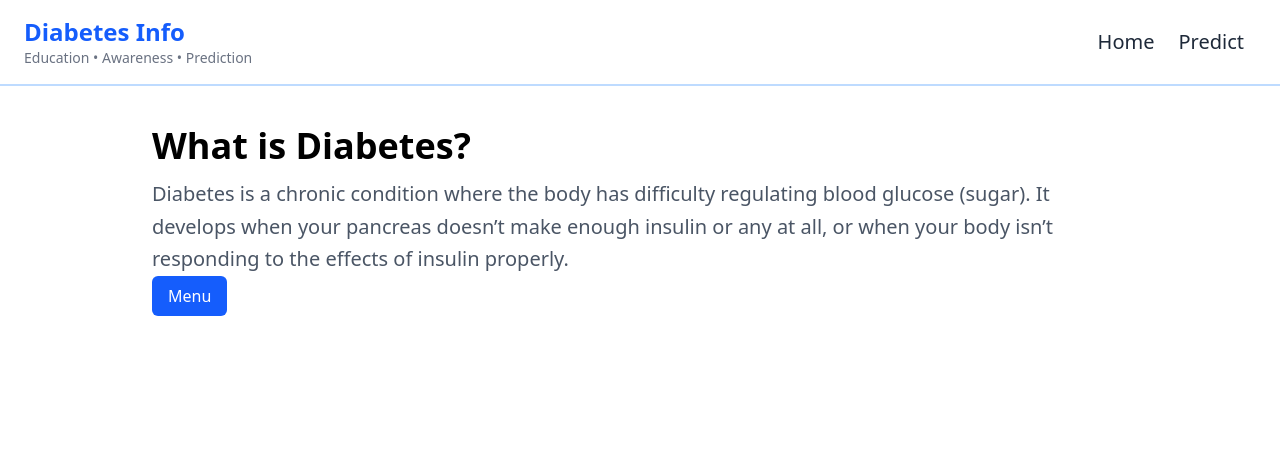
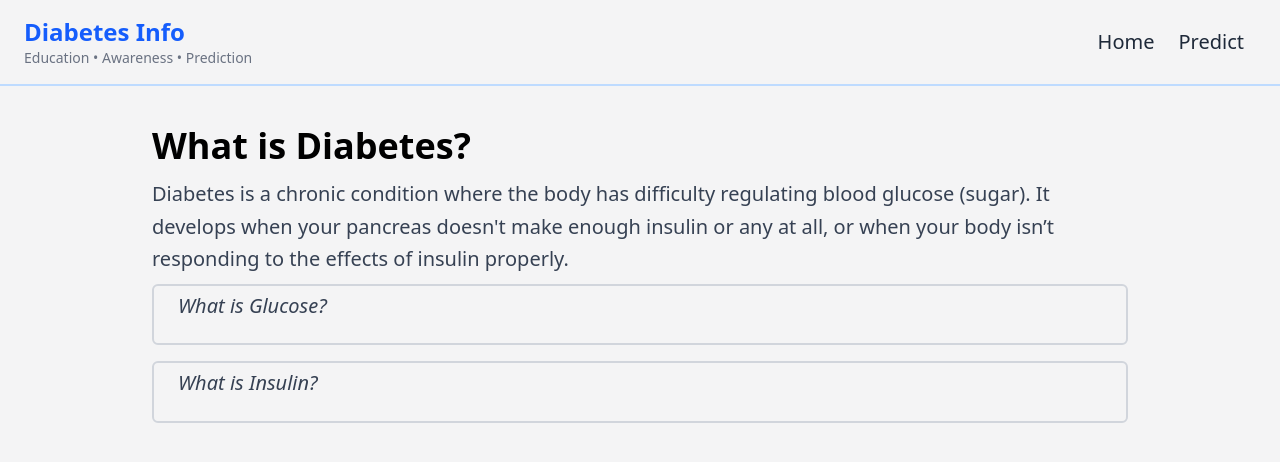
Before and after one commit to TanKyeWen/DiabetesPrediction-Web, an Angular app: page / in a window 1280 px wide. Shown: the top 462 px of the page. Built offline with nearby package versions, Linux system fonts and the light colour scheme.

Commit message:
completed dropdown

```diff
--- a/src/app/app.html
+++ b/src/app/app.html
@@ -1,7 +1,7 @@
 <style>
 </style>
 
-<main class="bg-white text-grey-800 font-sans antialiased">
+<main class="bg-zinc-100 min-h-screen text-grey-800 font-sans antialiased">
   <nav class="flex items-center justify-between px-6 py-4 border-blue-200 border-b-2">
     <div class="flex items-center gap-3">
       <div>
@@ -18,11 +18,19 @@
 
   <section class="max-w-5xl mx-auto px-6 py-10">
     <h2 class="text-4xl font-bold mb-3">What is Diabetes?</h2>
-    <p class="text-xl text-gray-600 leading-relaxed">Diabetes is a chronic condition where the body has difficulty regulating blood glucose (sugar). It develops when your pancreas doesn’t make enough insulin or any at all, or when your body isn’t responding to the effects of insulin properly.</p>
-    <div>
-      <app-dropdown-info (click) = "isOpen"></app-dropdown-info>
-    </div>
+    <p class="text-xl text-gray-700 leading-relaxed">Diabetes is a chronic condition where the body has difficulty regulating blood glucose (sugar). It develops when your pancreas doesn't make enough insulin or any at all, or when your body isn’t responding to the effects of insulin properly.</p>
+
+    <app-dropdown-info
+      contentHeader = "What is Glucose?"
+      contentDetails = "Glucose is a simple sugar, the body's main source of energy (ATP). It can be obtained by eating food that contains carbohydrates which are then broken down into glucose for the body to absorb."
+      ></app-dropdown-info>
+
+    <app-dropdown-info
+      contentHeader = "What is Insulin?"
+      contentDetails = "Insulin is a hormone produced by the pancreas that regulates blood glucose (sugar) levels by acting as a key to allow sugar to enter cells for energy."
+      ></app-dropdown-info>
   </section>
+
 </main>
 
 <router-outlet />
--- a/src/app/dropdown-info/dropdown-info.html
+++ b/src/app/dropdown-info/dropdown-info.html
@@ -1,13 +1,17 @@
-<div class="relative inline-block text-left">
-  <button (click)="isOpen = !isOpen"
-          class="px-4 py-2 bg-blue-600 text-white rounded-md">
-    Menu
-  </button>
+<button (click)="toggleDropdown()" class="w-full my-2 px-6 py-1 border-gray-300 border-2 rounded-md text-left">
+  <div class="text-xl text-gray-700 italic leading-relaxed">
+    {{ contentHeader }}
+  </div>
 
-  <div *ngIf="isOpen"
-       class="absolute right-0 mt-2 w-40 rounded-md bg-white shadow-lg ring-1 ring-black ring-opacity-5">
-    <a href="#" class="block px-4 py-2 text-sm text-gray-700 hover:bg-gray-100">Profile</a>
-    <a href="#" class="block px-4 py-2 text-sm text-gray-700 hover:bg-gray-100">Settings</a>
-    <a href="#" class="block px-4 py-2 text-sm text-gray-700 hover:bg-gray-100">Logout</a>
+  <div
+    [ngClass]="{
+      'max-h-0 opacity-0 overflow-hidden': !showContent,
+      'max-h-96 opacity-100': showContent
+    }"
+    class="transition-all duration-300 ease-in-out my-2 px-0 py-0 border-gray-400 border-t"
+    >
+    <div class="text-lg text-gray-600 leading-relaxed">
+      {{ contentDetails }}
+    </div>
   </div>
-</div>
+</button>
--- a/src/app/dropdown-info/dropdown-info.ts
+++ b/src/app/dropdown-info/dropdown-info.ts
@@ -1,13 +1,20 @@
-import { NgIf } from '@angular/common';
-import { Component } from '@angular/core';
+import { Component, Input } from '@angular/core';
+import { CommonModule } from '@angular/common';
 
 @Component({
   selector: 'app-dropdown-info',
-  imports: [NgIf],
+  imports: [CommonModule],
   templateUrl: './dropdown-info.html',
   styleUrls: ['./dropdown-info.css'],
   standalone: true
 })
 export class DropdownInfo {
-  isOpen = false;
+  showContent = false;
+
+  toggleDropdown() {
+    this.showContent = !this.showContent;
+  }
+
+  @Input() contentHeader: string = 'No Content'
+  @Input() contentDetails: string = 'No Content'
 }
```
